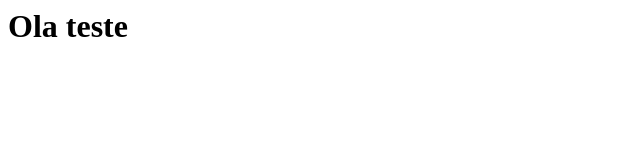
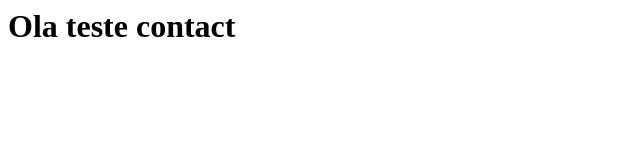
Before and after one commit to otavioomota/modulo-git, a plain HTML site: page index.html in a window 1280 px wide. Shown: the whole page, without its empty margins (0-640 px from the left). Drawn offline with Linux system fonts and the light colour scheme.

Commit message:
Super contact

```diff
--- a/index.html
+++ b/index.html
@@ -1 +1 @@
-<h1>Ola teste</h1>
+<h1>Ola teste contact</h1>
```
